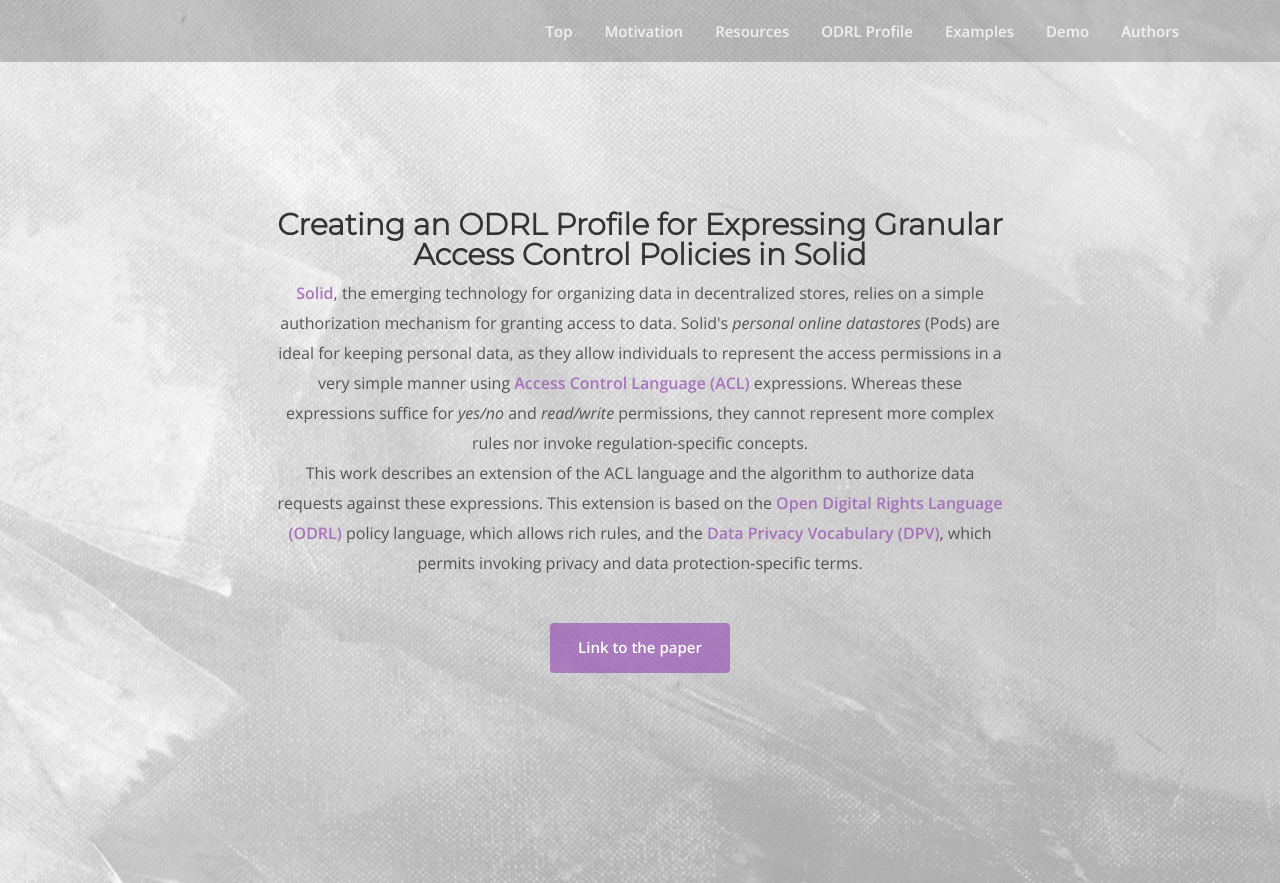
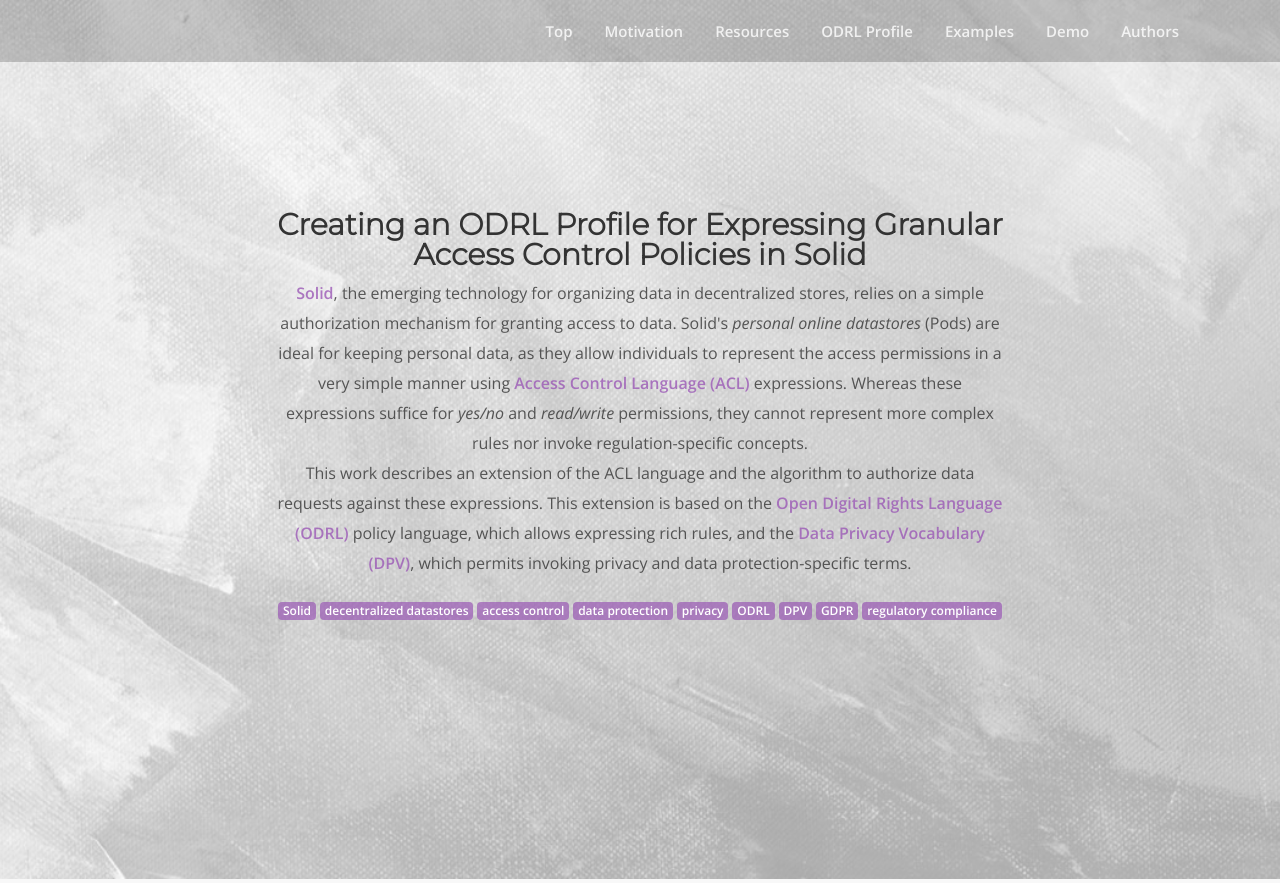
Before and after one commit to besteves4/solid-consent, a plain HTML site: page index.html in a window 1280 px wide. Shown: the top 883 px of the page. Drawn offline with nearby package versions, Linux system fonts and the light colour scheme.

Commit message:
add keyword buttons

```diff
--- a/assets/css/style.css
+++ b/assets/css/style.css
@@ -83,6 +83,25 @@ img { max-width: 100%; }
 
 .section-bottom-button {
 	padding-top: 60px;
+}
+
+.keyword{
+	display: inline-block;
+	background: #9b59b6;
+	background: rgba(155, 89, 182, 0.7);
+	border: 0;
+	/* font-size: 15px; */
+    font-weight: 600;
+    color: #fff;
+    transition: all .3s;
+}
+.keyword:hover, .keyword:focus, .keyword:active, .keyword:active:focus,
+.keyword.btn-primary:not(:disabled):not(.disabled):active,
+.keyword.btn-primary:not(:disabled):not(.disabled):active:focus {
+	background: rgba(184, 149, 197, 0.9);
+	outline: 0;
+	color: #fff;
+	box-shadow: none;
 }
 
 .btn-link-1 {
--- a/index.html
+++ b/index.html
@@ -88,13 +88,24 @@
 								This work describes an extension of the ACL language and the algorithm to authorize
 								data requests against these expressions. This extension is based on the
 								<a href="https://www.w3.org/TR/odrl-model/" target="_blank">Open Digital Rights Language (ODRL)</a>
-								policy language, which allows rich rules, and the
+								policy language, which allows expressing rich rules, and the
 								<a href="https://dpvcg.github.io/dpv/" target="_blank">Data Privacy Vocabulary (DPV)</a>,
 								which permits invoking privacy and data protection-specific terms.
                         	</p>
                         </div>
+						<div>
+							<a href="https://www.wikidata.org/wiki/Q55408718" target="_blank" class="badge keyword">Solid</a>
+							<a href="https://www.wikidata.org/wiki/Q188961" target="_blank" class="badge keyword">decentralized datastores</a>
+							<a href="https://www.wikidata.org/wiki/Q228502" target="_blank" class="badge keyword">access control</a>
+							<a href="https://www.wikidata.org/wiki/Q23647168" target="_blank" class="badge keyword">data protection</a>
+							<a href="https://www.wikidata.org/wiki/Q188728" target="_blank" class="badge keyword">privacy</a>
+							<a href="https://www.wikidata.org/wiki/Q3883056" target="_blank" class="badge keyword">ODRL</a>
+							<a href="" target="_blank" class="badge keyword">DPV</a>
+							<a href="https://www.wikidata.org/wiki/Q1172506" target="_blank" class="badge keyword">GDPR</a>
+							<a href="https://www.wikidata.org/wiki/Q626741" target="_blank" class="badge keyword">regulatory compliance</a>
+						</div>
                         <div class="top-big-link wow fadeInUp">
-                        	<a class="btn btn-primary btn-link-1" href="#">Link to the paper</a>
+                        	<!-- <a class="btn btn-primary btn-link-1" href="">Link to the paper</a> -->
                         </div>
                     </div>
                 </div>
```
